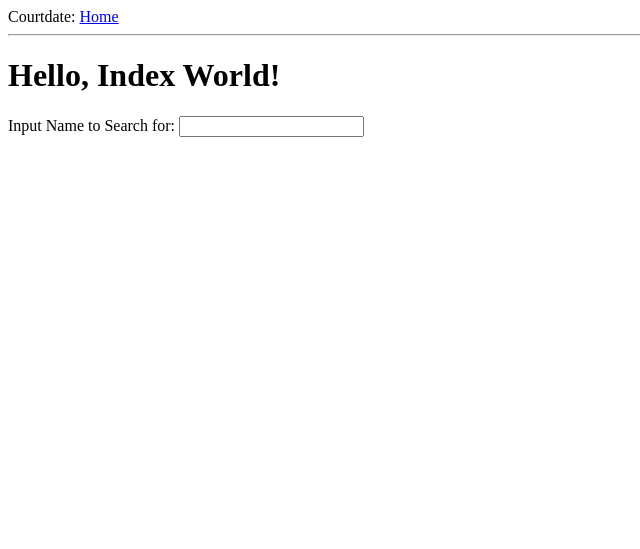
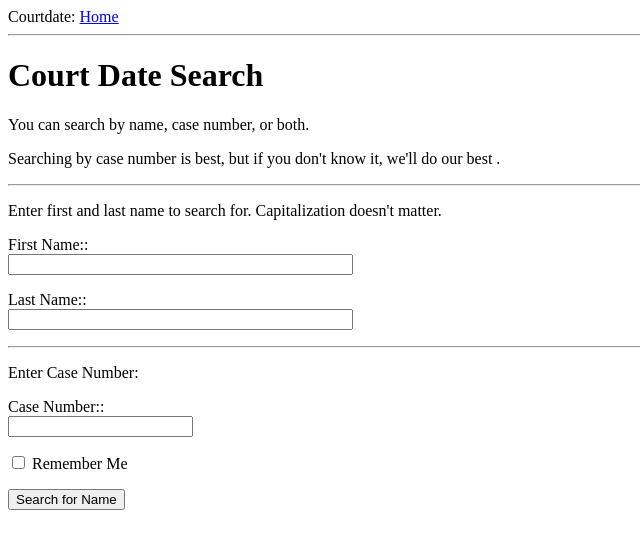
Before and after one commit to mjturtora/jailpop, a Flask app: page / in a window 1280 px wide. Shown: the top 549 px of the page, without its empty margins (0-640 px from the left). Run offline with Flask 2, Linux system fonts and the light colour scheme.

Commit message:
Moved input to index view

```diff
--- a/code/court_date_app/app/forms.py
+++ b/code/court_date_app/app/forms.py
@@ -3,5 +3,7 @@ from wtforms import StringField, BooleanField
 from wtforms.validators import DataRequired
 
 class InputForm(Form):
-    search_name = StringField('search_name', validators=[DataRequired()])
+    first_name = StringField('first_name', validators=[DataRequired()])
+    last_name = StringField('last_name', validators=[DataRequired()])
+    case_num = StringField('case_num', validators=[DataRequired()])
     remember_me = BooleanField('remember_me', default=False)
--- a/code/court_date_app/app/templates/base.html
+++ b/code/court_date_app/app/templates/base.html
@@ -1,16 +1,28 @@
 <!DOCTYPE html>
 <html lang="en">
+
 <head>
     <meta charset="UTF-8">
     {% if title %}
-        <title>{{ title }} - My Court Date</title>
+        <title>{{ title }}</title>
     {% else %}
         <title>Welcome to My Court Date</title>
     {% endif %}
 </head>
+
 <body>
     <div>Courtdate: <a href="/index">Home</a></div>
     <hr>
+    {% with messages = get_flashed_messages() %}
+      {% if messages %}
+        <ul>
+        {% for message in messages %}
+            <li>{{ message }} </li>
+        {% endfor %}
+        </ul>
+      {% endif %}
+    {% endwith %}
+
     {% block content %}{% endblock %}
 </body>
 </html>
--- a/code/court_date_app/app/templates/index.html
+++ b/code/court_date_app/app/templates/index.html
@@ -1,7 +1,35 @@
+<!-- extend from base layout -->
 {% extends "base.html" %}
+
 {% block content %}
-    <h1>Hello, Index World!</h1>
+    <h1>Court Date Search</h1>
+        <p> You can search by name, case number, or both. </p>
+        <p> Searching by case number is best, but if you don't know it, we'll do our best
+            .</p>
+    <hr>
+        <p> Enter first and last name to search for. Capitalization doesn't
+        matter. </p>
+
     <div>
-        <p>Input Name to Search for: <input type="text" class="form-control input-sm" name="defendant"/></p>
+        <form action="" method="post" name="SearchName">
+          {{ form.hidden_tag() }}
+          <p>
+              First Name::<br>
+              {{ form.first_name(size=40) }}<br>
+          </p>
+          <p>
+              Last Name::<br>
+              {{ form.last_name(size=40) }}<br>
+          </p>
+            <hr>
+
+          <p>Enter Case Number:</p>
+          <p>
+              Case Number::<br>
+              {{ form.case_num(size=20) }}<br>
+          </p>
+          <p>{{ form.remember_me }} Remember Me</p>
+          <p><input type="submit" value="Search for Name"></p>
+        </form>
     </div>
 {% endblock %}
--- a/code/court_date_app/app/views.py
+++ b/code/court_date_app/app/views.py
@@ -3,14 +3,21 @@ from app import app
 from .forms import InputForm
 
 @app.route('/')
-@app.route('/index')
+@app.route('/index', methods=['GET', 'POST'])
 def index():
+    form = InputForm()
+    if form.validate_on_submit():
+        flash('Will search for First Name: %s, Last Name: %s, \
+               Case Number: %s, remember_me= %s' %
+              (form.first_name._value(), form.last_name._value(),
+               form.case_num._value(), str(form.remember_me.data)))
+
+        print form.first_name._value(),  form.last_name._value(), \
+               form.case_num._value(), str(form.remember_me.data)
+        # Call search from here.
+
+        return redirect('/index')
+
     return render_template('index.html',
-                           title='Home')
-
-@app.route('/input', methods=['GET', 'POST'])
-def input():
-    form = InputForm()
-    return render_template('input.html',
-                           title='Input Name',
+                           title='When Is My Court Date',
                            form=form)
--- a/code/court_date_app/run.py
+++ b/code/court_date_app/run.py
@@ -1,3 +1,4 @@
 #!flask/bin/python
 from app import app
+
 app.run(debug=True)
```
Also changed, not shown: code/court_date_app/app/templates/index_01.html (added, +9 -0 lines), code/court_date_app/app/templates/input.html (deleted, +0 -17 lines).
